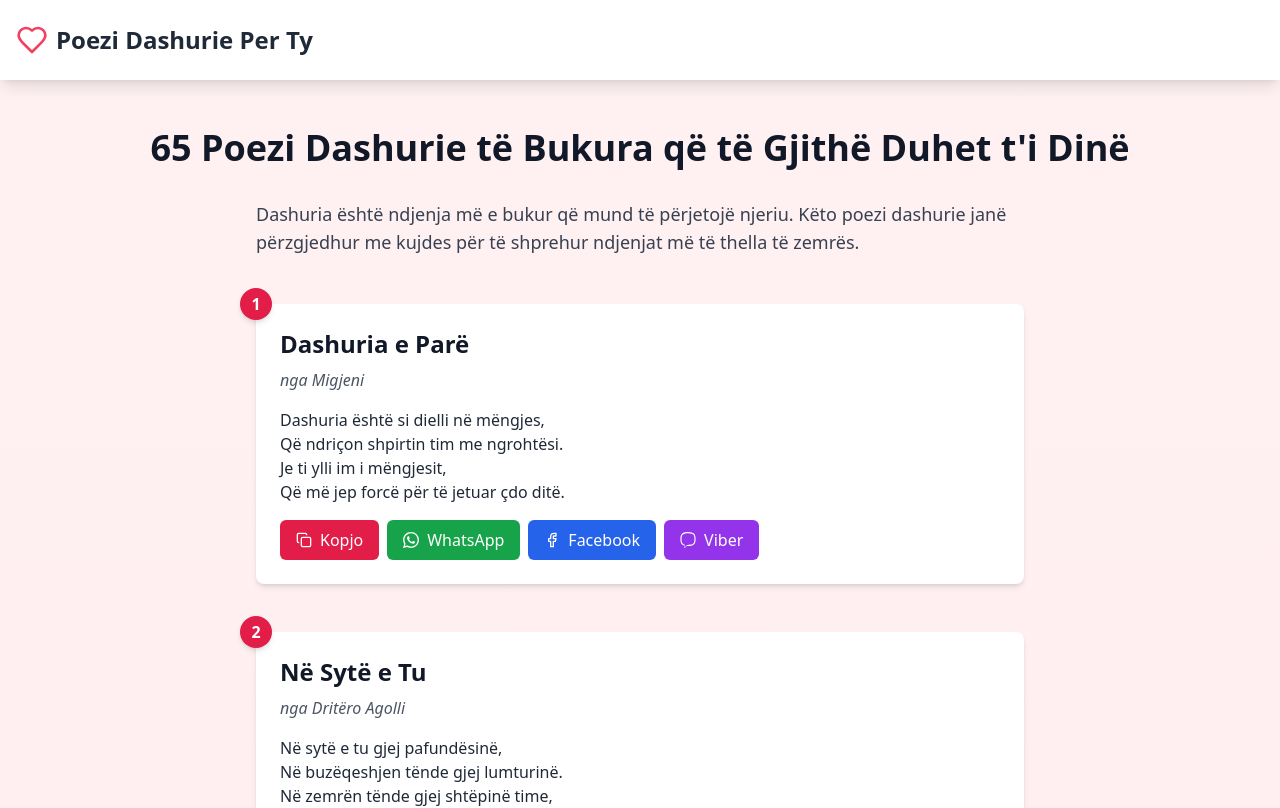
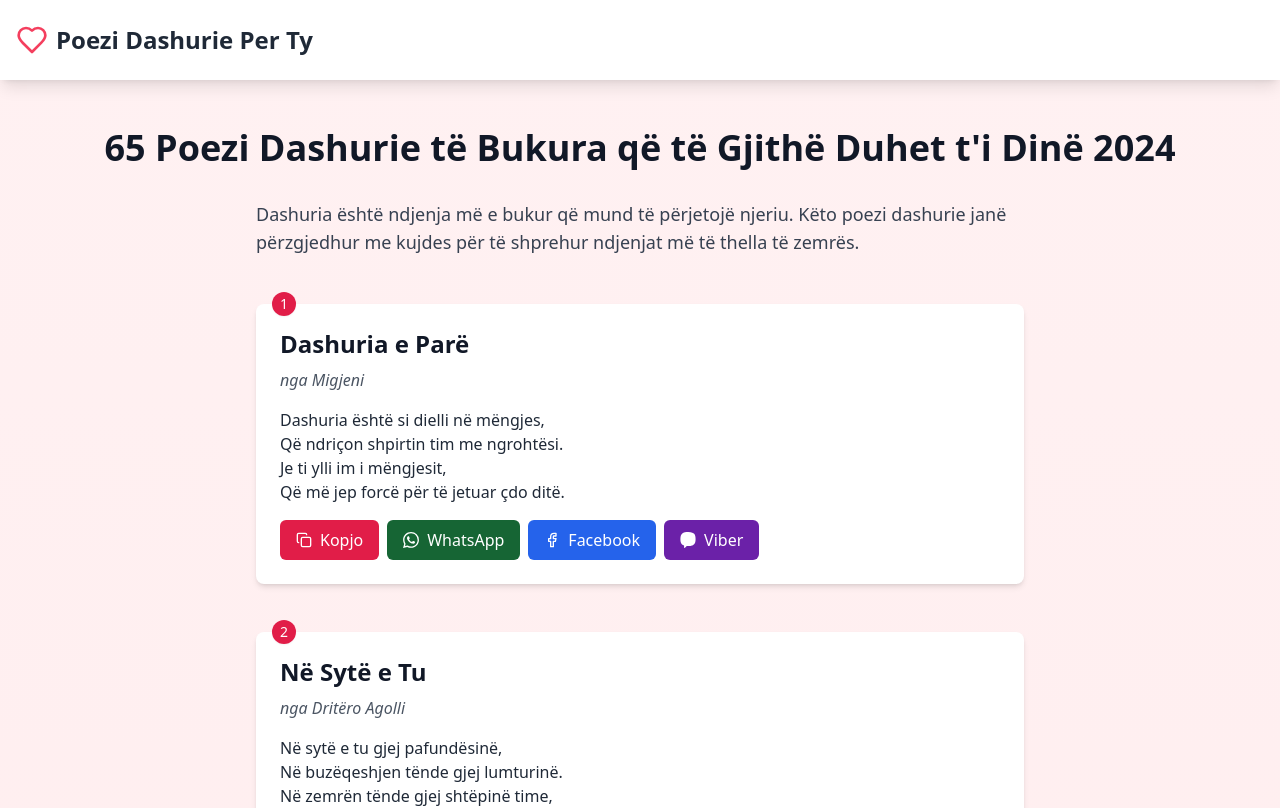
Before and after one commit to ilir93/zmktnt, a React (Vite) app: page / in a window 1280 px wide. Shown: the top 808 px of the page. Built offline with nearby package versions, Linux system fonts and the light colour scheme.

Commit message:
number & year

```diff
--- a/src/App.tsx
+++ b/src/App.tsx
@@ -7,6 +7,7 @@ import { poems } from './data/poems';
 function App() {
   const [copiedIndex, setCopiedIndex] = useState<number | null>(null);
   const [visiblePoems, setVisiblePoems] = useState(10);
+  const currentYear = new Date().getFullYear();
 
   const copyToClipboard = (text: string, index: number) => {
     navigator.clipboard.writeText(text);
@@ -36,7 +37,7 @@ function App() {
       <Header />
       <main className="container mx-auto px-4 py-12">
         <h1 className="text-4xl font-bold text-gray-900 mb-8 text-center">
-          65 Poezi Dashurie të Bukura që të Gjithë Duhet t'i Dinë
+          65 Poezi Dashurie të Bukura që të Gjithë Duhet t'i Dinë {currentYear}
         </h1>
         <div className="max-w-3xl mx-auto">
           <p className="text-lg text-gray-700 mb-12">
--- a/src/components/PoemCard.tsx
+++ b/src/components/PoemCard.tsx
@@ -19,10 +19,13 @@ export function PoemCard({ poem, index, copiedIndex, onShare, onCopy }: PoemCard
   const poemNumber = index + 1;
 
   return (
-    <article className="bg-white rounded-lg shadow-md p-6 hover:shadow-lg transition-shadow relative">
-      <span className="absolute -top-4 -left-4 w-8 h-8 bg-rose-600 text-white rounded-full flex items-center justify-center font-bold shadow-md">
+    <div className="relative">
+      <div className="absolute -top-3 left-4">
+        <div className="w-6 h-6 bg-rose-600 text-white rounded-full flex items-center justify-center text-sm font-medium shadow-sm">
           {poemNumber}
-      </span>
+        </div>
+      </div>
+      <article className="bg-white rounded-lg shadow-md p-6 hover:shadow-lg transition-shadow">
         <h2 className="text-2xl font-semibold text-gray-900 mb-2">{poem.title}</h2>
         <p className="text-gray-600 italic mb-4">nga {poem.author}</p>
         <div className="text-gray-800 mb-4 whitespace-pre-line">
@@ -42,7 +45,7 @@ export function PoemCard({ poem, index, copiedIndex, onShare, onCopy }: PoemCard
           </button>
           <button
             onClick={() => onShare(poem.content, 'whatsapp')}
-          className="inline-flex items-center gap-2 px-4 py-2 bg-green-600 text-white rounded-md hover:bg-green-700 transition-colors"
+            className="inline-flex items-center gap-2 px-4 py-2 bg-green-800 text-white rounded-md hover:bg-green-900 transition-colors"
           >
             <svg className="h-4 w-4" fill="currentColor" viewBox="0 0 24 24">
               <path d="M17.472 14.382c-.297-.149-1.758-.867-2.03-.967-.273-.099-.471-.148-.67.15-.197.297-.767.966-.94 1.164-.173.199-.347.223-.644.075-.297-.15-1.255-.463-2.39-1.475-.883-.788-1.48-1.761-1.653-2.059-.173-.297-.018-.458.13-.606.134-.133.298-.347.446-.52.149-.174.198-.298.298-.497.099-.198.05-.371-.025-.52-.075-.149-.669-1.612-.916-2.207-.242-.579-.487-.5-.669-.51-.173-.008-.371-.01-.57-.01-.198 0-.52.074-.792.372-.272.297-1.04 1.016-1.04 2.479 0 1.462 1.065 2.875 1.213 3.074.149.198 2.096 3.2 5.077 4.487.709.306 1.262.489 1.694.625.712.227 1.36.195 1.871.118.571-.085 1.758-.719 2.006-1.413.248-.694.248-1.289.173-1.413-.074-.124-.272-.198-.57-.347m-5.421 7.403h-.004a9.87 9.87 0 01-5.031-1.378l-.361-.214-3.741.982.998-3.648-.235-.374a9.86 9.86 0 01-1.51-5.26c.001-5.45 4.436-9.884 9.888-9.884 2.64 0 5.122 1.03 6.988 2.898a9.825 9.825 0 012.893 6.994c-.003 5.45-4.437 9.884-9.885 9.884m8.413-18.297A11.815 11.815 0 0012.05 0C5.495 0 .16 5.335.157 11.892c0 2.096.547 4.142 1.588 5.945L.057 24l6.305-1.654a11.882 11.882 0 005.683 1.448h.005c6.554 0 11.89-5.335 11.893-11.893a11.821 11.821 0 00-3.48-8.413z"/>
@@ -58,14 +61,15 @@ export function PoemCard({ poem, index, copiedIndex, onShare, onCopy }: PoemCard
           </button>
           <button
             onClick={() => onShare(poem.content, 'viber')}
-          className="inline-flex items-center gap-2 px-4 py-2 bg-purple-600 text-white rounded-md hover:bg-purple-700 transition-colors"
+            className="inline-flex items-center gap-2 px-4 py-2 bg-purple-800 text-white rounded-md hover:bg-purple-900 transition-colors"
           >
             <svg className="h-4 w-4" fill="currentColor" viewBox="0 0 24 24">
-            <path d="M11.398.002C9.473.028 5.331.344 3.014 2.467 1.294 4.177.693 6.698.623 9.82c-.06 3.11-.13 8.95 5.5 10.541v2.42s-.038.97.602 1.17c.79.25 1.24-.499 1.99-1.299l1.4-1.58c3.85.32 6.8-.419 7.14-.529.78-.25 5.181-.811 5.901-6.652.74-6.031-.36-9.831-2.34-11.551l-.01-.002c-.6-.55-3-2.3-8.37-2.32 0 0-.396-.025-1.038-.016zm.067 1.697c.545-.003.88.02.88.02 4.54.01 6.711 1.38 7.221 1.84 1.67 1.429 2.528 4.856 1.9 9.892-.6 4.88-4.17 5.19-4.83 5.4-.28.09-2.88.73-6.152.52 0 0-2.439 2.941-3.199 3.701-.12.13-.26.17-.35.15-.13-.03-.17-.19-.16-.41l.02-4.019c-4.771-1.32-4.491-6.302-4.441-8.902.06-2.6.55-4.732 2-6.172 1.957-1.77 5.475-2.01 7.11-2.02z"/>
+              <path d="M11.398.002C9.473.028 5.331.344 3.014 2.467 1.294 4.177.693 6.698.623 9.82c-.06 3.11-.13 8.95 5.5 10.541v2.42s-.038.97.602 1.17c.79.25 1.24-.499 1.99-1.299l1.4-1.58c3.85.32 6.8-.419 7.14-.529.78-.25 5.181-.811 5.901-6.652.74-6.031-.36-9.831-2.34-11.551l-.01-.002c-.6-.55-3-2.3-8.37-2.32 0 0-.396-.025-1.038-.016z"/>
           </svg>
             <span>Viber</span>
           </button>
         </div>
       </article>
+    </div>
   );
 }
```
Lines whose indentation alone changed are shown as unchanged.
